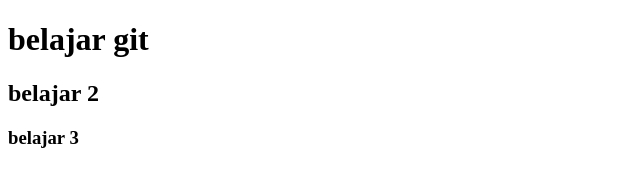
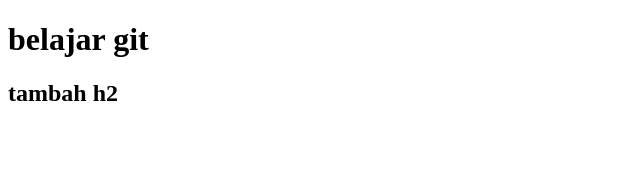
Before and after one commit to zakkaon/belajar-niomic, a plain HTML site: page header.html in a window 1280 px wide. Shown: the whole page, without its empty margins (0-640 px from the left). Drawn offline with Linux system fonts and the light colour scheme.

Commit message:
tambah h2

```diff
--- a/header.html
+++ b/header.html
@@ -6,7 +6,6 @@
   </head>
   <body>
     <h1>belajar git</h1>
-    <h2>belajar 2</h2>
-    <h3>belajar 3</h3>
+    <h2>tambah h2</h2>
   </body>
 </html>
```
